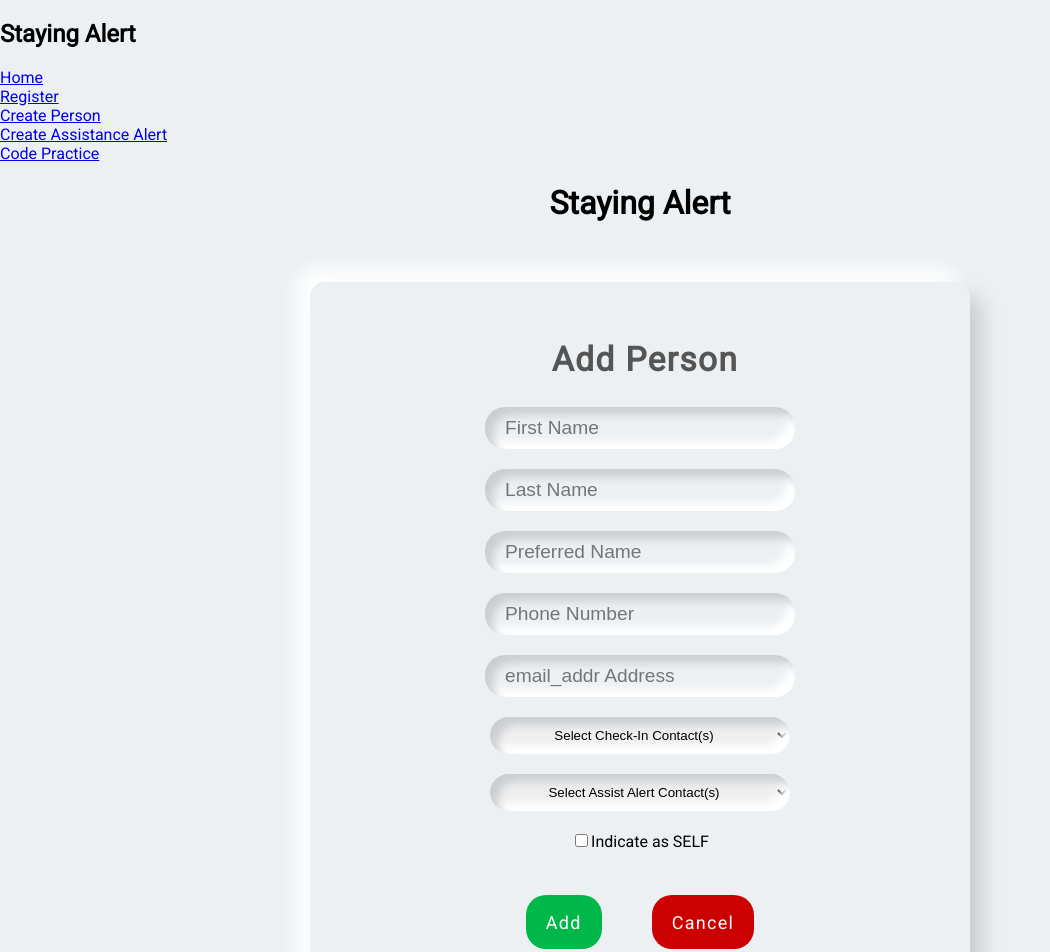
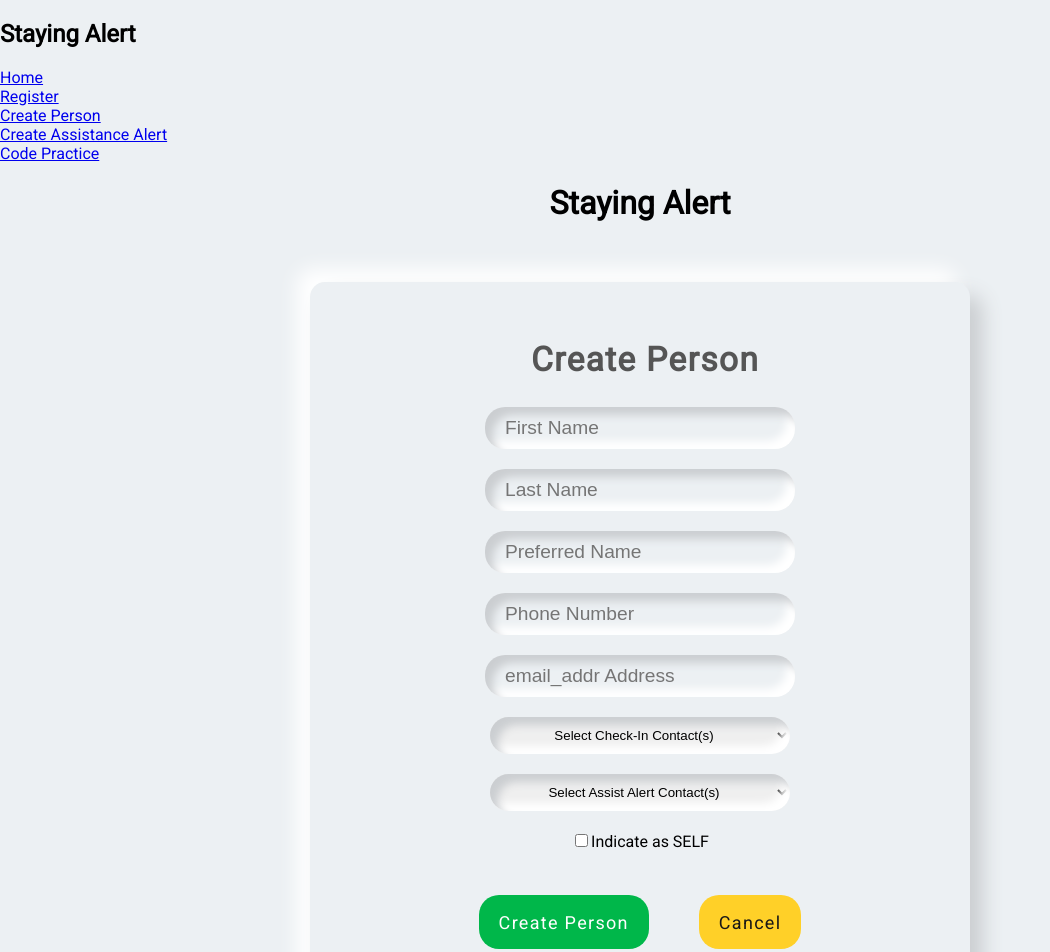
Before and after one commit to uC-Manny/ku_fs_q4_2021_fp_staying_alert, a React (Create React App) app in the folder client/: page /create_person in a window 1280 px wide. Shown: the top 952 px of the page, without its empty margins (0-1050 px from the left). Built offline with nearby package versions, Linux system fonts and the light colour scheme.

Commit message:
fixed routing on CreatePerson cancel button

```diff
--- a/client/src/components/forms/CreatePersonForm.jsx
+++ b/client/src/components/forms/CreatePersonForm.jsx
@@ -1,4 +1,5 @@
 import React, { useState } from "react";
+import { useHistory } from "react-router-dom";
 import { Formik, Form, Field } from "formik";
 import Button from "../buttons/Button";
 import { MyTextInput } from "./Form";
@@ -13,9 +14,18 @@ export default function CreatePersonForm() {
    const [assistAlertContacts, setAssistAlertContacts] = useState("");
    const [person_is_self, setperson_is_self] = useState("");
 
+   const history = useHistory();
+
+   const cancelRouteChange = () => {
+      let path = "/";
+      history.push(path);
+   };
+
+   const createRouteChange = cancelRouteChange;
+
    async function addPerson(event) {
       // event.preventDefault();
-      const response = await fetch("http://localhost:1337/api/addPerson", {
+      const response = await fetch("http://localhost:1337/api/person/create", {
          method: "POST",
          headers: {
             "Content-Type": "application/json",
@@ -34,6 +44,9 @@ export default function CreatePersonForm() {
 
       const data = await response.json();
       console.log("data is...", data);
+      if (data.status === "ok") alert("Assitance Alert Successfully Created");
+      else alert(data.error);
+      createRouteChange();
    }
    return (
       <Formik
@@ -51,7 +64,7 @@ export default function CreatePersonForm() {
       >
          <Form className="form-box">
             <div className="form-name">
-               <h2>Add Person</h2>
+               <h2>Create Person</h2>
             </div>
             <MyTextInput
                name="first_name"
@@ -118,20 +131,16 @@ export default function CreatePersonForm() {
             <br />
             <br />
             <Button
-               onClick={() => {
-                  console.log("The Add button was clicked");
-               }}
+               onClick={() => {}}
                buttonStyle="btn-success"
                buttonSize="btn-md"
                type="submit"
             >
-               Add
+               Create Person
             </Button>
             <Button
-               onClick={() => {
-                  console.log("The cancel button was clicked");
-               }}
-               buttonStyle="btn-danger"
+               onClick={cancelRouteChange}
+               buttonStyle="btn-warning"
                buttonSize="btn-md"
                type="button"
             >
--- a/client/src/components/navbar/Navbar.js
+++ b/client/src/components/navbar/Navbar.js
@@ -4,7 +4,7 @@ const NavBar = () => {
    return (
       <nav className="navbar">
          <h1>Staying Alert</h1>
-         <div classname="links">
+         <div className="links">
             <Link to="/">Home</Link>
             <br></br>
             <Link to="/register">Register</Link>
```
